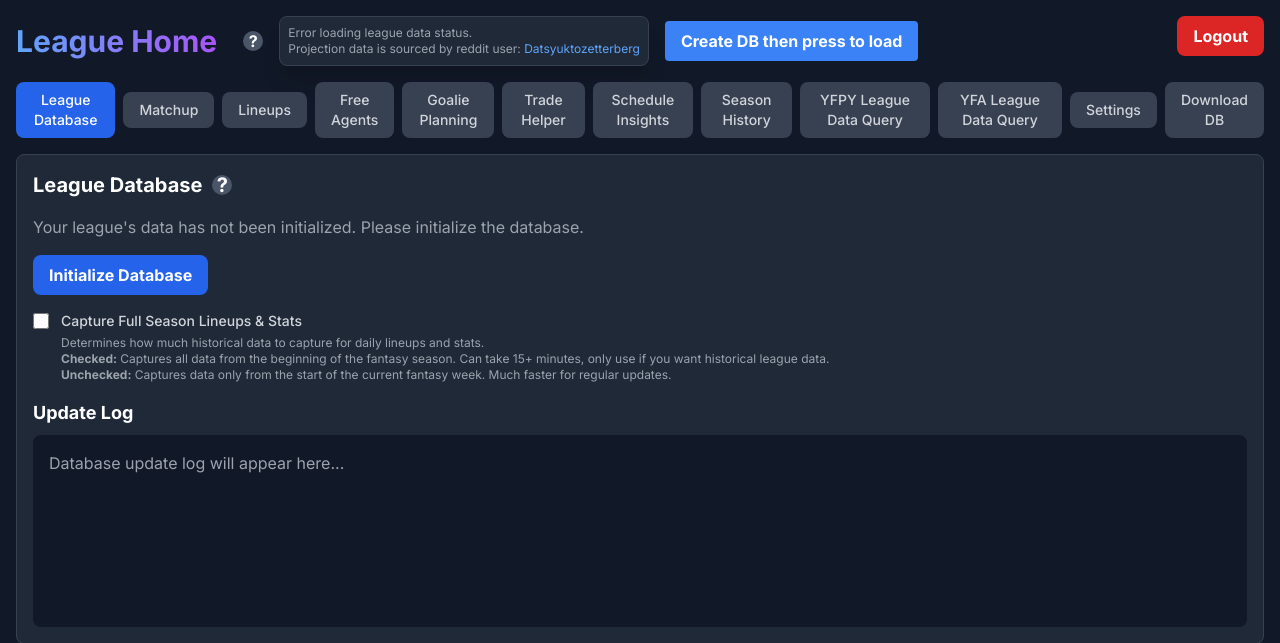
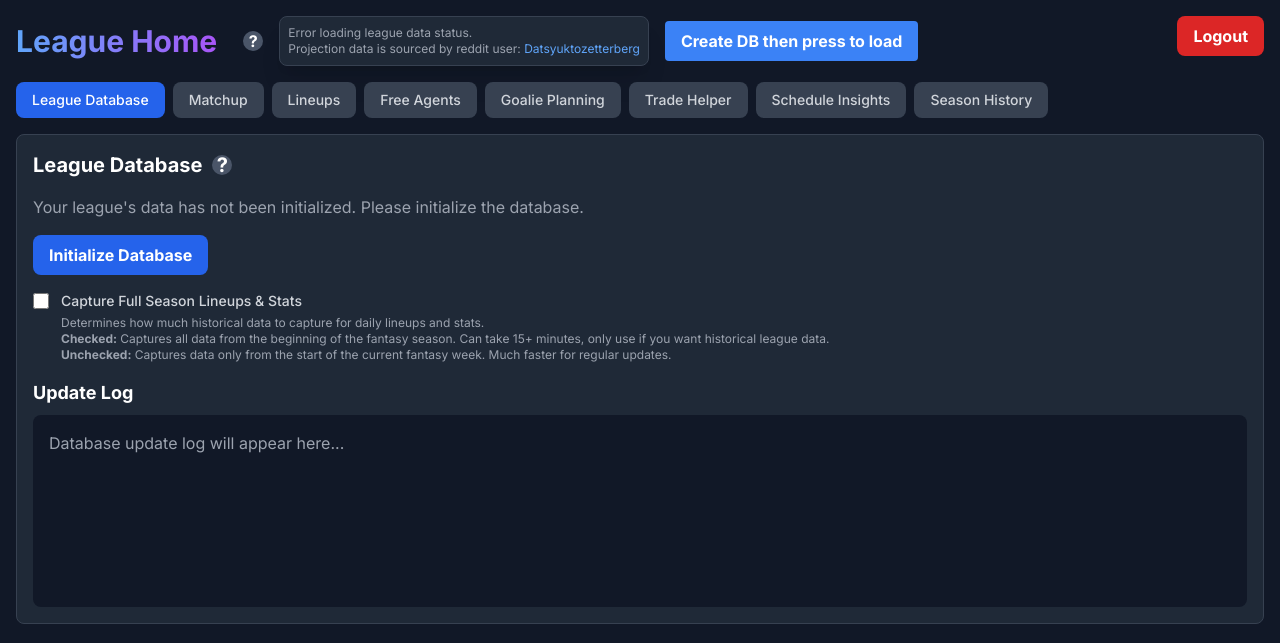
Before and after one commit to Interestingkiwi/fantasy-optimizer, a Flask app: template templates/home.html in a window 1280 px wide. Shown: the top 643 px of the page. Run offline with Flask 2, Linux system fonts and the light colour scheme; the template is opened without the code that fills it, so the values that code supplies are empty; parts of the project's set-up code (start-up, migrations or seed data) failed here and were passed over.

Commit message:
hide dev tabs

```diff
--- a/templates/home.html
+++ b/templates/home.html
@@ -95,17 +95,8 @@
             <button data-page="season-history" class="toggle-btn px-4 py-2 text-sm font-medium rounded-lg transition">
                 Season History
             </button>
-            <button data-page="league-data" class="toggle-btn px-4 py-2 text-sm font-medium rounded-lg transition">
-                YFPY League Data Query
-            </button>
-            <button data-page="league-data-yfa" class="toggle-btn px-4 py-2 text-sm font-medium rounded-lg transition">
-                YFA League Data Query
-            </button>
-            <button data-page="settings" class="toggle-btn px-4 py-2 text-sm font-medium rounded-lg transition">
-                Settings
-            </button>
             <script>
-                const isDevelopment = true; // Set to false for production
+                const isDevelopment = false; // Set to false for production
                 if (isDevelopment) {
                     document.write(`
                         <button data-page="db" class="toggle-btn px-4 py-2 text-sm font-medium rounded-lg transition">
```
